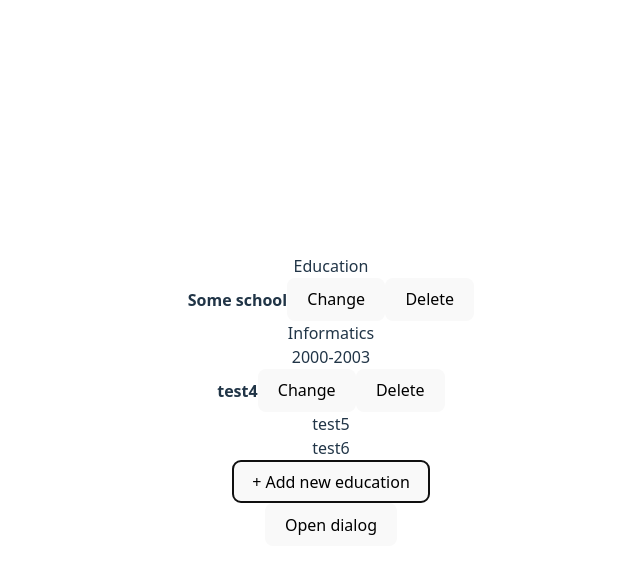
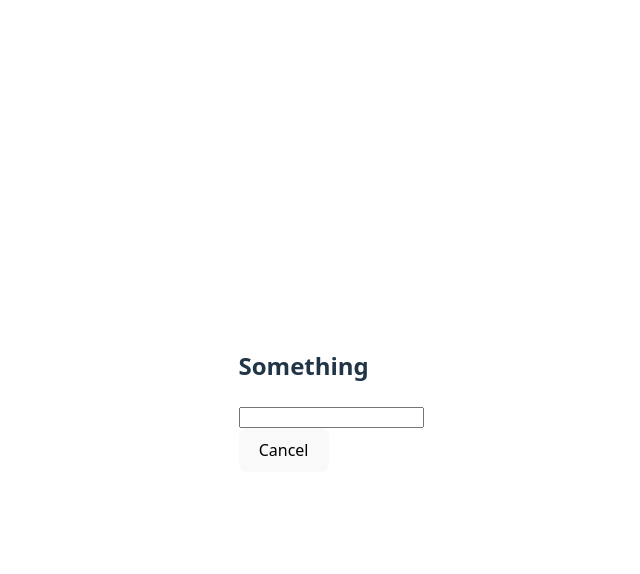
Before and after one commit to T6nuk/cv-react, a React (Vite) app: page / in a window 1280 px wide. Both pictures are taken after a click on the button "+ Add new education". Shown: the top 574 px of the page, without its empty margins (309-949 px from the left). Built offline with nearby package versions, Linux system fonts and the light colour scheme.

Commit message:
Add state for modal and education section, handler to add education

```diff
--- a/src/App.jsx
+++ b/src/App.jsx
@@ -4,7 +4,15 @@ import EducationSection from "./components/EducationSection";
 import Modal from "./components/Modal";
 
 function App() {
-  const [count, setCount] = useState(0);
+  const [education, setEducation] = useState([
+    {
+      schoolName: "Some school",
+      subject: "Informatics",
+      years: "2000-2003",
+    },
+  ]);
+  const [isModalOpen, setOpen] = useState(false);
+
   const data = {
     general: {
       fullName: "",
@@ -34,15 +42,20 @@ function App() {
     ],
   };
 
-  function onAdd() {}
+  function handleAddEducation() {
+    setOpen(true);
+  }
 
   return (
     <>
       <div>
-        <EducationSection entries={data}></EducationSection>
-      </div>
-      <div>
-        <Modal></Modal>
+        <EducationSection
+          entries={education}
+          onAdd={handleAddEducation}
+        ></EducationSection>
+        {isModalOpen && (
+          <Modal open={isModalOpen} onClose={() => setOpen(false)}></Modal>
+        )}
       </div>
     </>
   );
--- a/src/components/EducationForm.jsx
+++ b/src/components/EducationForm.jsx
@@ -0,0 +1,7 @@
+export default function EducationForm() {
+  return (
+    <form>
+      <input></input>
+    </form>
+  );
+}
--- a/src/components/EducationSection.jsx
+++ b/src/components/EducationSection.jsx
@@ -1,5 +1,5 @@
 export default function EducationSection({ entries, onAdd, onEdit, onDelete }) {
-  const eduArr = entries.education;
+  const eduArr = entries;
   console.log(eduArr.length);
 
   if (eduArr.length === 0)
@@ -36,7 +36,9 @@ export default function EducationSection({ entries, onAdd, onEdit, onDelete }) {
         ))}
       </div>
       <div>
-        <button>+ Add new education</button>
+        <button type="button" onClick={onAdd}>
+          + Add new education
+        </button>
       </div>
     </div>
   );
--- a/src/components/Modal.jsx
+++ b/src/components/Modal.jsx
@@ -1,15 +1,13 @@
 import { useState } from "react";
 import { Dialog, DialogPanel, DialogTitle } from "@headlessui/react";
+import EducationForm from "./EducationForm";
 
-export default function Modal() {
-  let [isOpen, setIsOpen] = useState(false);
-
+export default function Modal({ open, onClose }) {
   return (
     <>
-      <button onClick={() => setIsOpen(true)}>Open dialog</button>
       <Dialog
-        open={isOpen}
-        onClose={() => setIsOpen(false)}
+        open={open}
+        onClose={onClose}
         className="relative z-50"
         style={{
           position: "absolute",
@@ -21,12 +19,14 @@ export default function Modal() {
           display: "flex",
           justifyContent: "center",
           alignItems: "center",
+          backgroundColor: "white",
         }}
       >
         <div>
           <DialogPanel className="max-w-lg space-y-4 border bg-black p-12">
             <DialogTitle>Something</DialogTitle>
-            <button onClick={() => setIsOpen(false)}>Cancel</button>
+            <EducationForm></EducationForm>
+            <button onClick={() => onClose(true)}>Cancel</button>
           </DialogPanel>
         </div>
       </Dialog>
```
